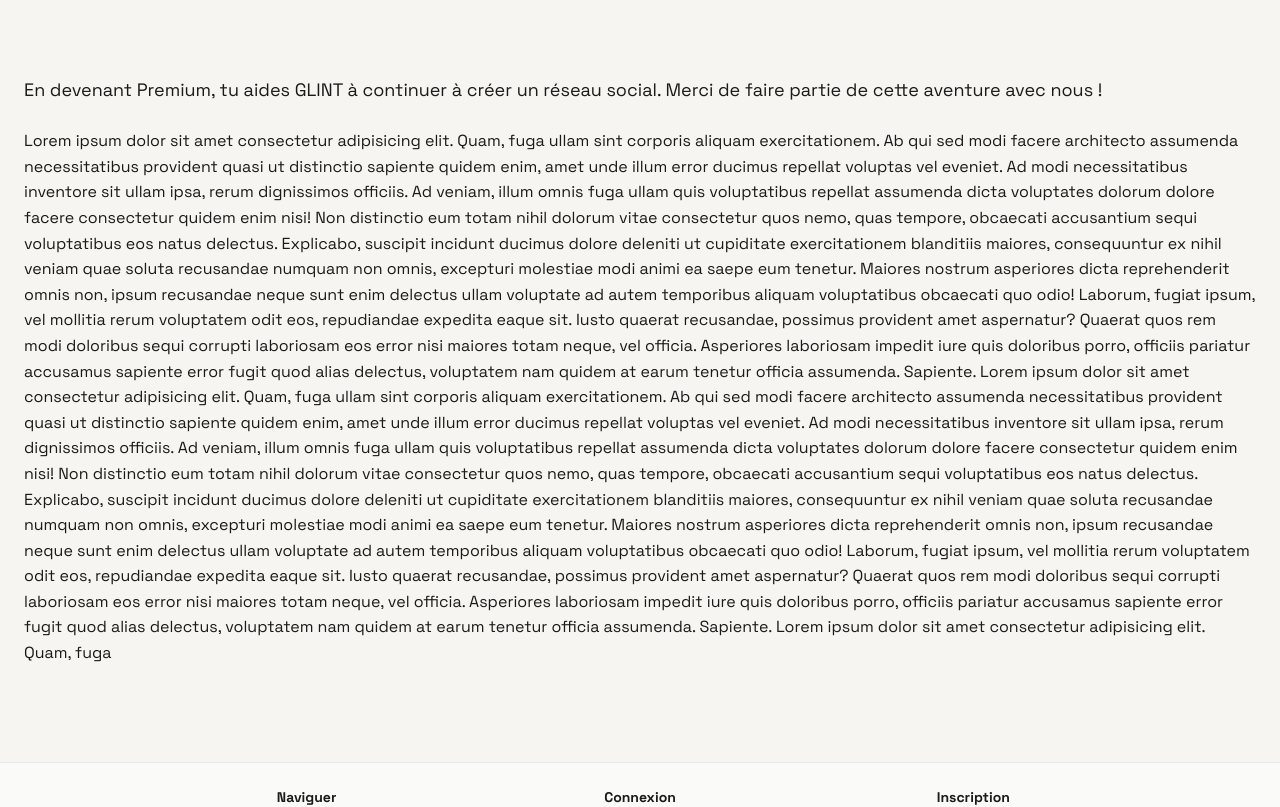
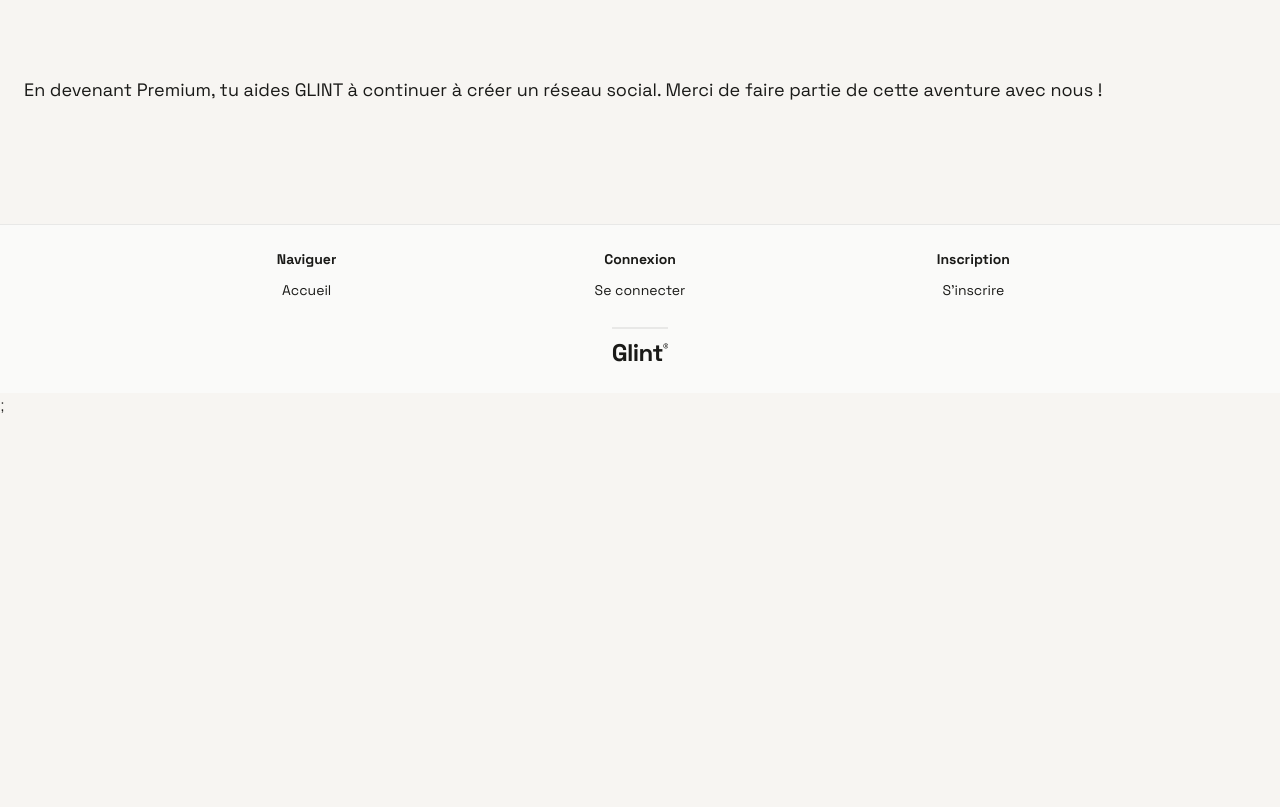
Before and after one commit to BapeCode/guardia-dev-ops, a React (Vite) app in the folder frontend/: page /premium in a window 1280 px wide. Shown: the part 820-1627 px from the top of the page. After the commit the page ends 1238 px from the top, so only its background shows below. Built offline with nearby package versions, Linux system fonts and the light colour scheme; a web font is replaced by a local one.

Commit message:
Fix Footer Features.tsx & Premium.tsx

```diff
--- a/frontend/src/pages/Features.tsx
+++ b/frontend/src/pages/Features.tsx
@@ -36,7 +36,7 @@
   return (
     <>
       <Header />
-      <div className="mx-auto max-w-7xl px-6 py-16">
+      <div className="mx-auto max-w-7xl px-6 py-16 min-h-screen">
         <div className="mb-12 text-center">
           <h1 className="text-4xl font-bold mb-4">
             Tout ce qui rend Glint{" "}
--- a/frontend/src/pages/Premium.tsx
+++ b/frontend/src/pages/Premium.tsx
@@ -6,7 +6,7 @@
   return (
     <>
       <Header />
-      <div className="mx-auto max-w-7xl px-6 py-16">
+      <div className="mx-auto max-w-7xl px-6 py-16 min-h-screen">
         <h1 className="text-4xl font-bold mb-8">Devenir Premium</h1>
         <p className="text-lg text-muted-foreground mb-6">
           En tant que membre Premium, tu bénéficieras de fonctionnalités
@@ -20,57 +20,6 @@
           En devenant Premium, tu aides GLINT à continuer à créer un réseau
           social. Merci de faire partie de cette aventure avec nous !
         </p>
-        <div>
-          <p>
-            Lorem ipsum dolor sit amet consectetur adipisicing elit. Quam, fuga
-            ullam sint corporis aliquam exercitationem. Ab qui sed modi facere
-            architecto assumenda necessitatibus provident quasi ut distinctio
-            sapiente quidem enim, amet unde illum error ducimus repellat
-            voluptas vel eveniet. Ad modi necessitatibus inventore sit ullam
-            ipsa, rerum dignissimos officiis. Ad veniam, illum omnis fuga ullam
-            quis voluptatibus repellat assumenda dicta voluptates dolorum dolore
-            facere consectetur quidem enim nisi! Non distinctio eum totam nihil
-            dolorum vitae consectetur quos nemo, quas tempore, obcaecati
-            accusantium sequi voluptatibus eos natus delectus. Explicabo,
-            suscipit incidunt ducimus dolore deleniti ut cupiditate
-            exercitationem blanditiis maiores, consequuntur ex nihil veniam quae
-            soluta recusandae numquam non omnis, excepturi molestiae modi animi
-            ea saepe eum tenetur. Maiores nostrum asperiores dicta reprehenderit
-            omnis non, ipsum recusandae neque sunt enim delectus ullam voluptate
-            ad autem temporibus aliquam voluptatibus obcaecati quo odio!
-            Laborum, fugiat ipsum, vel mollitia rerum voluptatem odit eos,
-            repudiandae expedita eaque sit. Iusto quaerat recusandae, possimus
-            provident amet aspernatur? Quaerat quos rem modi doloribus sequi
-            corrupti laboriosam eos error nisi maiores totam neque, vel officia.
-            Asperiores laboriosam impedit iure quis doloribus porro, officiis
-            pariatur accusamus sapiente error fugit quod alias delectus,
-            voluptatem nam quidem at earum tenetur officia assumenda. Sapiente.
-            Lorem ipsum dolor sit amet consectetur adipisicing elit. Quam, fuga
-            ullam sint corporis aliquam exercitationem. Ab qui sed modi facere
-            architecto assumenda necessitatibus provident quasi ut distinctio
-            sapiente quidem enim, amet unde illum error ducimus repellat
-            voluptas vel eveniet. Ad modi necessitatibus inventore sit ullam
-            ipsa, rerum dignissimos officiis. Ad veniam, illum omnis fuga ullam
-            quis voluptatibus repellat assumenda dicta voluptates dolorum dolore
-            facere consectetur quidem enim nisi! Non distinctio eum totam nihil
-            dolorum vitae consectetur quos nemo, quas tempore, obcaecati
-            accusantium sequi voluptatibus eos natus delectus. Explicabo,
-            suscipit incidunt ducimus dolore deleniti ut cupiditate
-            exercitationem blanditiis maiores, consequuntur ex nihil veniam quae
-            soluta recusandae numquam non omnis, excepturi molestiae modi animi
-            ea saepe eum tenetur. Maiores nostrum asperiores dicta reprehenderit
-            omnis non, ipsum recusandae neque sunt enim delectus ullam voluptate
-            ad autem temporibus aliquam voluptatibus obcaecati quo odio!
-            Laborum, fugiat ipsum, vel mollitia rerum voluptatem odit eos,
-            repudiandae expedita eaque sit. Iusto quaerat recusandae, possimus
-            provident amet aspernatur? Quaerat quos rem modi doloribus sequi
-            corrupti laboriosam eos error nisi maiores totam neque, vel officia.
-            Asperiores laboriosam impedit iure quis doloribus porro, officiis
-            pariatur accusamus sapiente error fugit quod alias delectus,
-            voluptatem nam quidem at earum tenetur officia assumenda. Sapiente.
-            Lorem ipsum dolor sit amet consectetur adipisicing elit. Quam, fuga
-          </p>
-        </div>
       </div>
       <Footer />;
     </>
```
